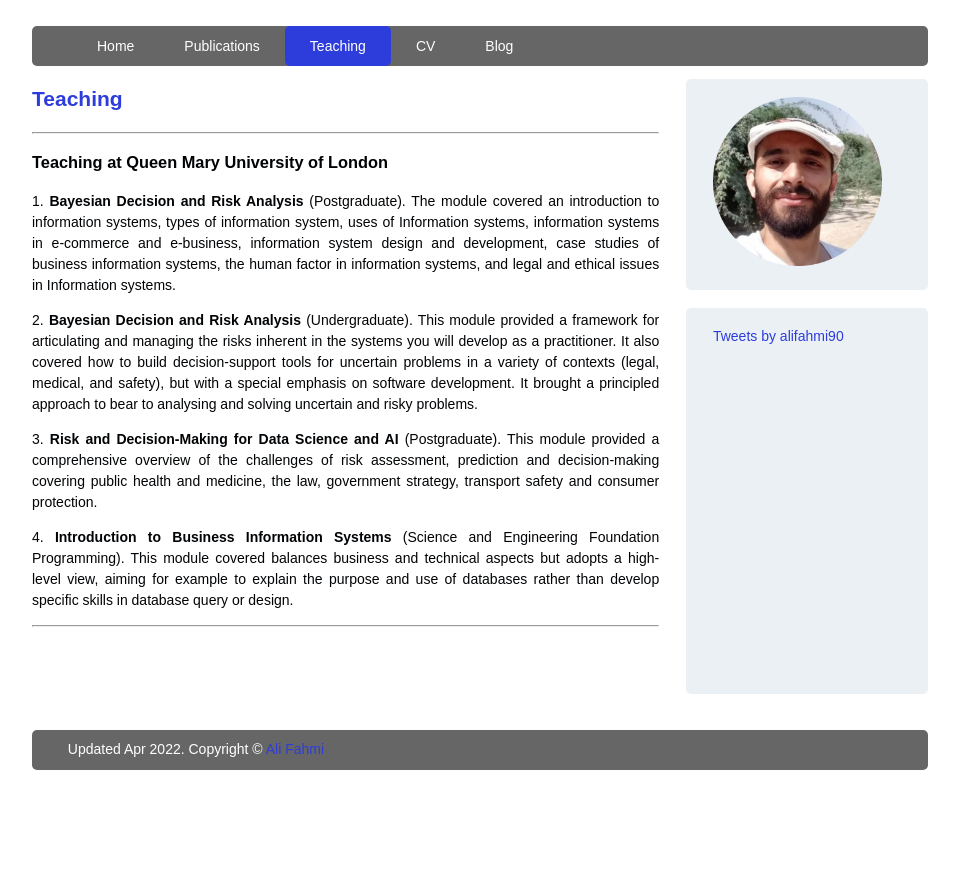
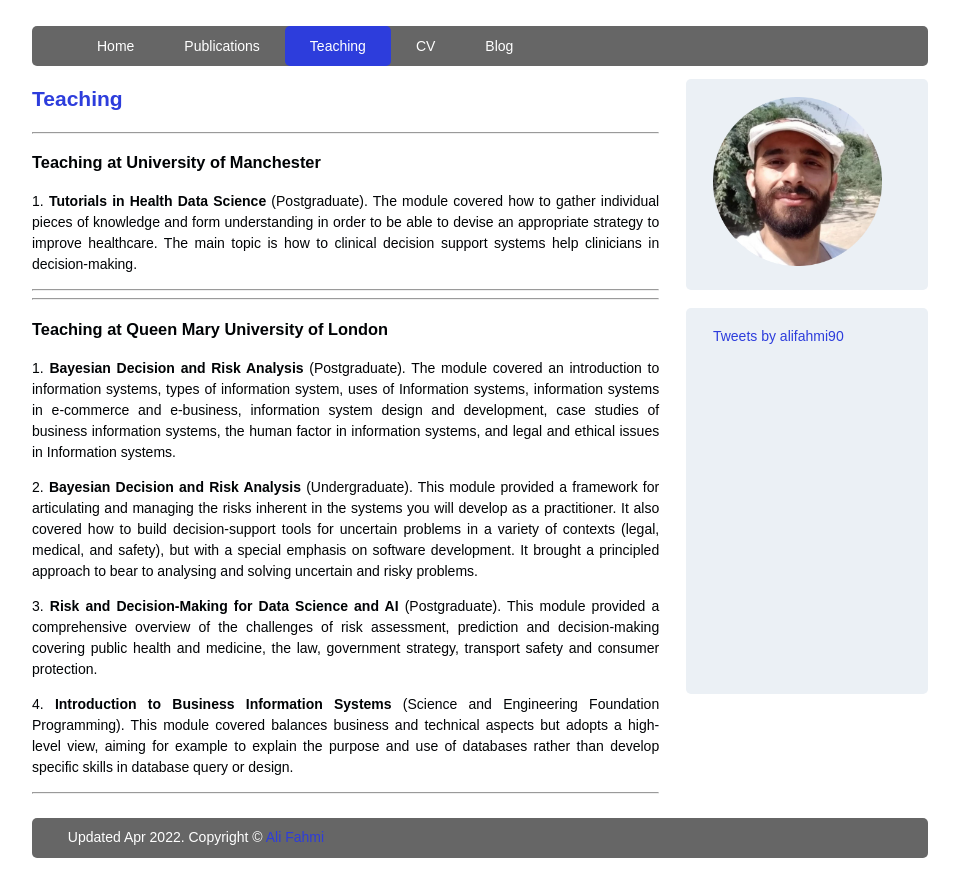
Before and after one commit to ali-fahmi/ali-fahmi.github.io, a plain HTML site: page teaching.html in a window 1280 px wide. Shown: the whole page, without its empty margins (160-1119 px from the left). Before the commit the page ends 800 px from the top, so only its background shows below. Drawn offline with Linux system fonts and the light colour scheme; some icons are missing.

Commit message:
add Tutorials in Health Data Science to teaching

```diff
--- a/teaching.html
+++ b/teaching.html
@@ -30,6 +30,14 @@
 			    <header>
 				    <h1><a href="teaching.html" title="First post">Teaching</a></h1>
 				</header>
+<hr>
+				<h3>Teaching at University of Manchester</h3>
+
+					<p align="justify">1. <b>Tutorials in Health Data Science</b> (Postgraduate). The module covered how to gather individual
+					pieces of knowledge and form understanding in order to be able to devise an appropriate strategy to improve healthcare.
+					The main topic is how to clinical decision support systems help clinicians in decision-making.</p>
+<hr>
+
 
 <hr>
 				<h3>Teaching at Queen Mary University of London</h3>
```
